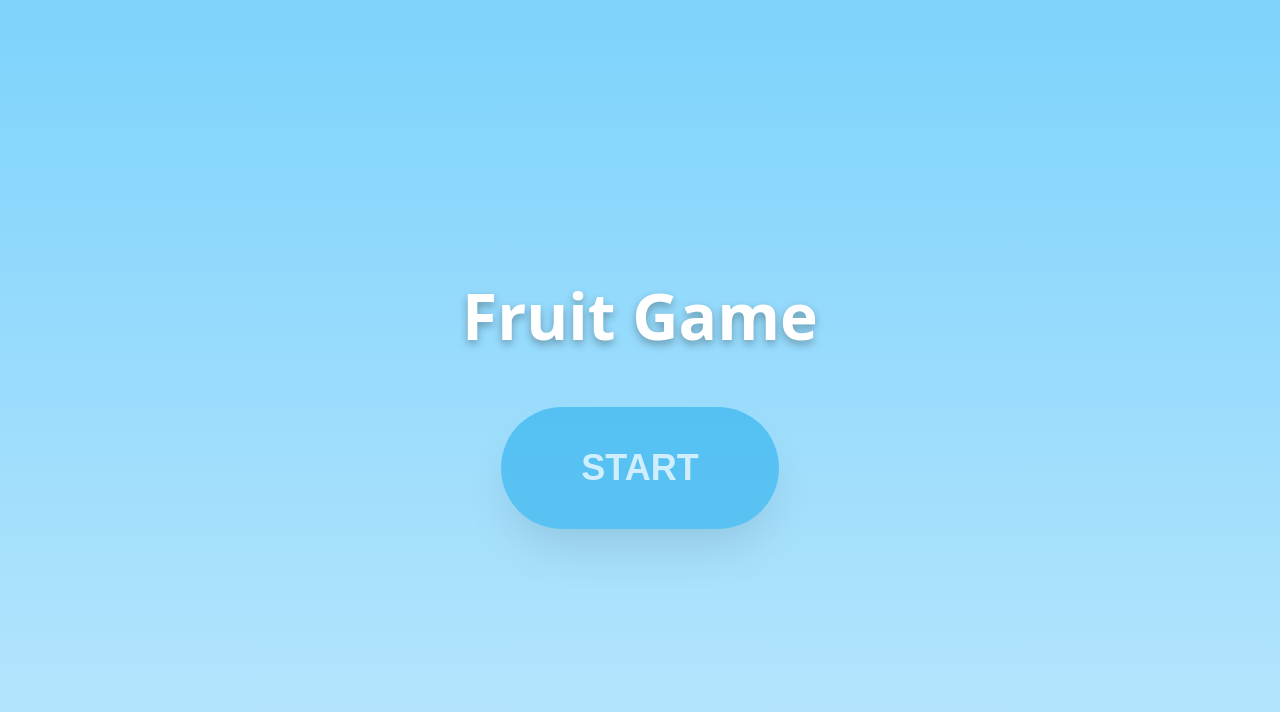
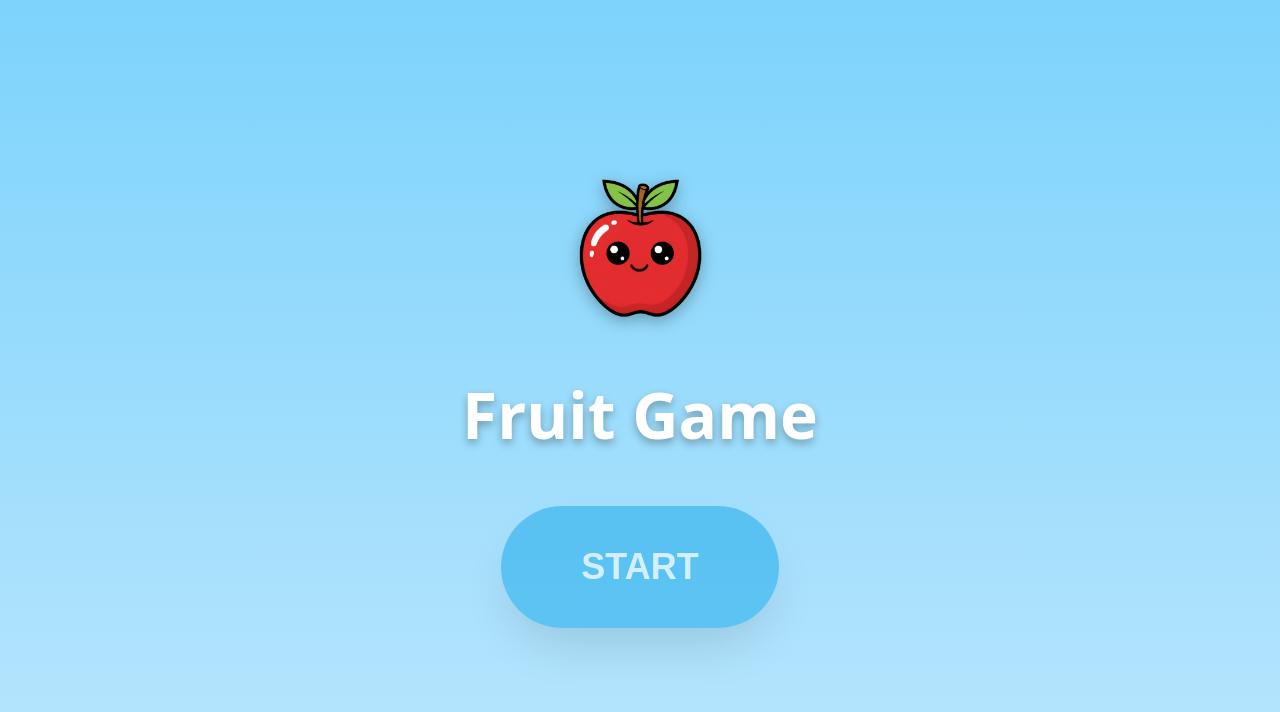
Before and after one commit to tokibito/fruit-game, a plain HTML site: page index.html in a window 1280 px wide. Drawn offline with Linux system fonts and the light colour scheme.

Commit message:
ドキュメント更新

```diff
--- a/index.html
+++ b/index.html
@@ -121,6 +121,12 @@
             width: 100vw;
             height: 100vh;
         }
+        #game-logo {
+            width: 150px;
+            height: 150px;
+            object-fit: contain;
+            filter: drop-shadow(0 4px 8px rgba(0, 0, 0, 0.3));
+        }
         #game-title {
             font-size: 4rem;
             font-weight: bold;
@@ -198,6 +204,7 @@
 
     <!-- スタート画面 -->
     <div id="start-screen">
+        <img id="game-logo" src="images/apple.png" alt="Fruit Game Logo">
         <h1 id="game-title">Fruit Game</h1>
         <button id="start-button">
             START
```
Also changed, not shown: 2 other files.
